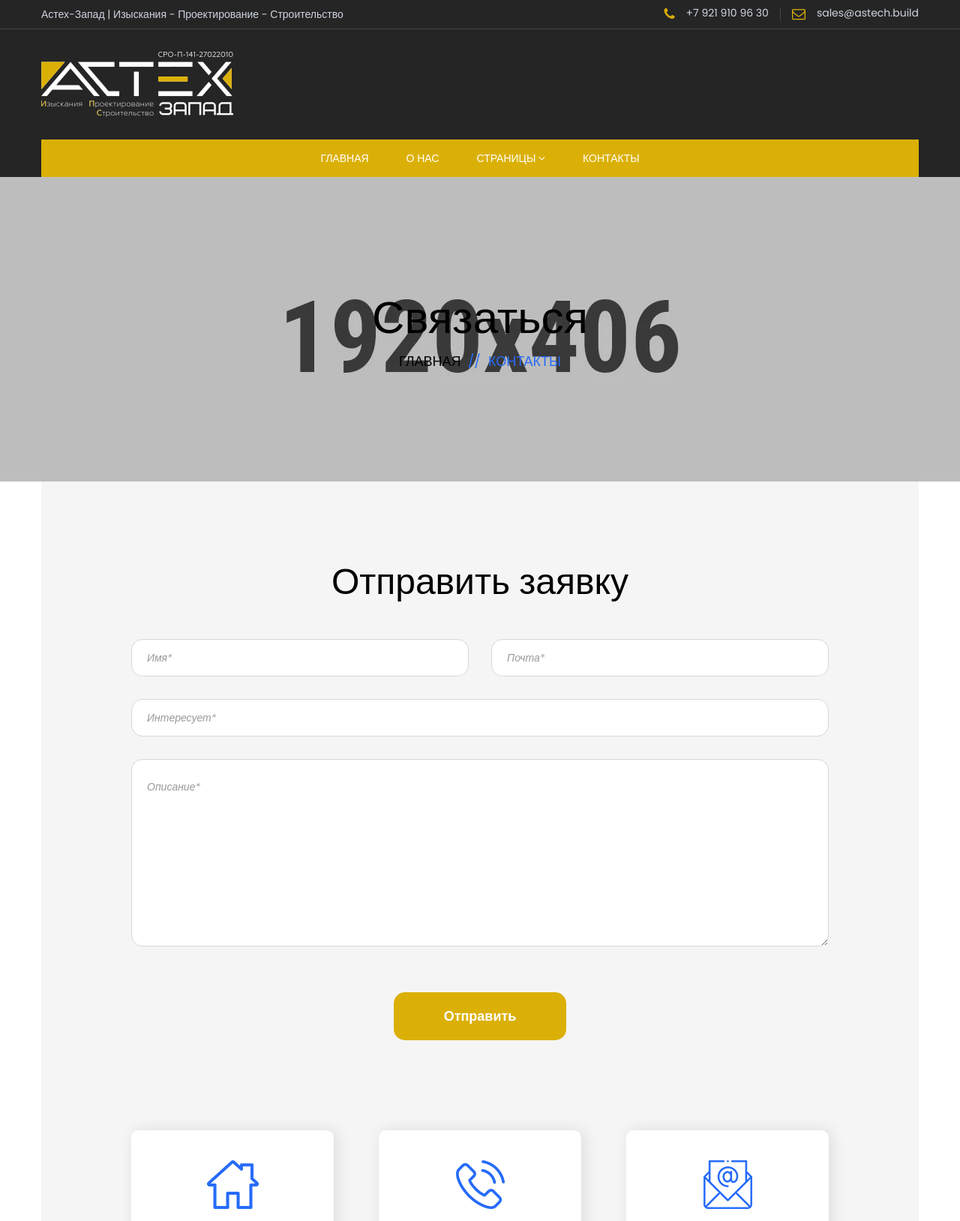
After one commit to MrDecter/AstechZapad, a Django app: page /contact in a window 1280 px wide. The commit adds this page. Shown: the top 1628 px of the page at 75% size. Run offline with Django 4.2, Linux system fonts and the light colour scheme; some libraries are stand-ins or nearby versions.

Commit message:
добавление новых страниц

```diff
--- a/astech/main/templates/main/base.html
+++ b/astech/main/templates/main/base.html
@@ -1,5 +1,7 @@
 {% load static %}
 <!DOCTYPE html>
+
+
 <html lang="ru">
 
 <head>
@@ -73,9 +75,9 @@
                     <div class="header-nav">
                         <div class="main-menu position-relative">
                             <ul>
-                                <li class="dropdown"><a href="#">Главная</a>
+                                <li class="dropdown"><a href="/">Главная</a>
                                 </li>
-                                <li><a href="">О нас</a></li>
+                                <li><a href="/about-us">О нас</a></li>
                                 <li class="dropdown position-static"><a href="">Страницы <i class="fa fa-angle-down"></i></a>
                                     <ul class="mega-menu d-block">
                                         <li class="d-flex">
@@ -108,7 +110,7 @@
                                         </li>
                                     </ul>
                                 </li>
-                                <li><a href="">Контакты</a></li>
+                                <li><a href="/contact">Контакты</a></li>
                             </ul>
                         </div>
                     </div>
@@ -131,7 +133,7 @@
                                     <div class="footer-logo">
                                         <a href="/"><img src="{%static 'assets/images/logo/footer-logo.png'%}" alt=""></a>
                                     </div>
-                                    <p class="about-text">ИНН: 7842178037</br>КПП: 784201001</br>ОГРН: 1197847252965</p>
+                                     <p class="about-text">ИНН: 7842178037</br>КПП: 784201001</br>ОГРН: 1197847252965</p>
                                 </div>
                             </div>
                             <!-- End single blog -->
@@ -179,7 +181,7 @@
                                         <!-- News letter area -->
                                         <p class="address">Адрес: Пр-кт Бакунина 29</p>
                                         <p class="phone">Телефон:<a href="tel:0123456789">+7 921 910-96-30</a></p>
-                                        <p class="mail">Почта:<a href="mailto:sales@astech.build">sales@astech.build</a></p>
+                                        <p class="mail">Почта:<a href="mailto:sales@astech.build"> sales@astech.build</a></p>
                                         <p class="map"><a href="https://goo.gl/maps/Cyw7nj6FchDZWNhr5">Показать карту</a></p>
                                         <!-- News letter area  End -->
                                     </div>
--- /dev/null
+++ b/astech/main/templates/main/contact.html
@@ -0,0 +1,106 @@
+{% extends 'main/base.html'%}
+
+
+{% block title %}
+Астех-Запад | Контакты
+{% endblock %}
+
+{%block body %}
+<!-- breadcrumb-area start -->
+        <div class="breadcrumb-area">
+            <div class="container">
+                <div class="row align-items-center justify-content-center">
+                    <div class="col-12 text-center">
+                        <h2 class="breadcrumb-title">Связаться</h2>
+                        <!-- breadcrumb-list start -->
+                        <ul class="breadcrumb-list">
+                            <li class="breadcrumb-item"><a href="/">Главная</a></li>
+                            <li class="breadcrumb-item active">Контакты</li>
+                        </ul>
+                        <!-- breadcrumb-list end -->
+                    </div>
+                </div>
+            </div>
+        </div>
+<!--Start contact-->
+        <div class="contact-area">
+            <div class="container">
+                <div class="contact-wrapper">
+                    <div class="row">
+                        <div class="col-12">
+                            <div class="contact-form">
+                                <div class="contact-title mb-30">
+                                    <h2 class="title">Отправить заявку</h2>
+                                </div>
+                                <form class="contact-form-style" id="contact-form" action="" method="post">
+                                    <div class="row">
+                                        <div class="col-lg-6">
+                                            <input name="name" placeholder="Имя*" type="text" />
+                                        </div>
+                                        <div class="col-lg-6">
+                                            <input name="email" placeholder="Почта*" type="email" />
+                                        </div>
+                                        <div class="col-lg-12">
+                                            <input name="subject" placeholder="Интересует*" type="text" />
+                                        </div>
+                                        <div class="col-lg-12 text-center">
+                                            <textarea name="message" placeholder="Описание*"></textarea>
+                                            <button class="btn btn-primary" type="submit">Отправить</button>
+                                        </div>
+                                    </div>
+                                </form>
+                                <p class="form-messege"></p>
+                            </div>
+                        </div>
+                        <div class="col-12">
+                            <div class="contact-info">
+                                <div class="single-contact">
+                                    <div class="icon-box">
+                                        <img src="static/assets/images/icons/contact-1.png" alt="">
+                                    </div>
+                                    <div class="info-box">
+                                        <h5 class="title">Адрес</h5>
+                                        <p>Пр-кт Бакунина 29<br>
+                                        литер А, пом. 18Н, оф.7</p>
+                                    </div>
+                                </div>
+                                <div class="single-contact">
+                                    <div class="icon-box">
+                                        <img src="static/assets/images/icons/contact-2.png" alt="">
+                                    </div>
+                                    <div class="info-box">
+                                        <h5 class="title">Телефон</h5>
+                                        <p><a href="tel:+79219109630">+7 921 910 96 30</a></p>
+                                        <p><a href="tel:+78129970196">+7 812 997 01 96</a></p>
+                                    </div>
+                                </div>
+                                <div class="single-contact m-0">
+                                    <div class="icon-box">
+                                        <img src="static/assets/images/icons/contact-3.png" alt="">
+                                    </div>
+                                    <div class="info-box">
+                                        <h5 class="title">Почта/Сайт</h5>
+                                        <p><a href="mailto:sales@astech.build">sales@astech.build</a></p>
+                                        <p><a href="https://www.astech.build">www.astech.build</a></p>
+                                    </div>
+                                </div>
+                            </div>
+                        </div>
+                    </div>
+                </div>
+            </div>
+        </div>
+        <!--End contact-->
+        <!-- map Area Start -->
+        <div class="contact-map">
+            <div id="mapid">
+                <div class="mapouter">
+                    <div class="gmap_canvas">
+                        <iframe id="gmap_canvas" src="https://www.google.com/maps/embed?pb=!1m18!1m12!1m3!1d1999.0837788580313!2d30.38241731607025!3d59.930751981873314!2m3!1f0!2f0!3f0!3m2!1i1024!2i768!4f13.1!3m3!1m2!1s0x469631bf8fc66a5d%3A0x61dcfe74807018d2!2z0L_RgC4g0JHQsNC60YPQvdC40L3QsCwgMjksINCh0LDQvdC60YIt0J_QtdGC0LXRgNCx0YPRgNCzLCAxOTExNDQ!5e0!3m2!1sru!2sru!4v1650869052734!5m2!1sru!2sru"></iframe>
+                        <a href="https://sites.google.com/view/maps-api-v2/mapv2"></a>
+                    </div>
+                </div>
+            </div>
+        </div>
+        <!-- map Area End -->
+{%endblock%}
--- a/astech/main/templates/main/index.html
+++ b/astech/main/templates/main/index.html
@@ -2,7 +2,7 @@
 
 
 {% block title %}
-Астех-Запад|Главная
+Астех-Запад | Главная
 {% endblock %}
 
 {%block body %}
@@ -40,7 +40,7 @@
                             <img src="static/assets/images/banner/3.webp" alt="">
                             <div class="banner-content nth-child-1">
                                 <h3 class="title">О Компании</h3>
-                                <a href="" class="shop-link"><i class="fa fa-arrow-right" aria-hidden="true"></i></a>
+                                <a href="/about-us" class="shop-link"><i class="fa fa-arrow-right" aria-hidden="true"></i></a>
                             </div>
                         </div>
                     </div>
--- a/astech/main/urls.py
+++ b/astech/main/urls.py
@@ -2,5 +2,6 @@ from django.urls import path
 from . import views
 urlpatterns = [
     path('', views.index, name='home'),
-    path('about-us', views.about, name='about')
+    path('about-us', views.about, name='about'),
+    path('contact', views.contact, name='contact')
 ]
--- a/astech/main/views.py
+++ b/astech/main/views.py
@@ -7,3 +7,6 @@ def index(request):
 
 def about(request):
     return render(request, 'main/about-us.html')
+
+def contact(request):
+    return render(request, 'main/contact.html')
```
Also changed, not shown: astech/main/templates/main/about-us.html (+23 -8 lines).
